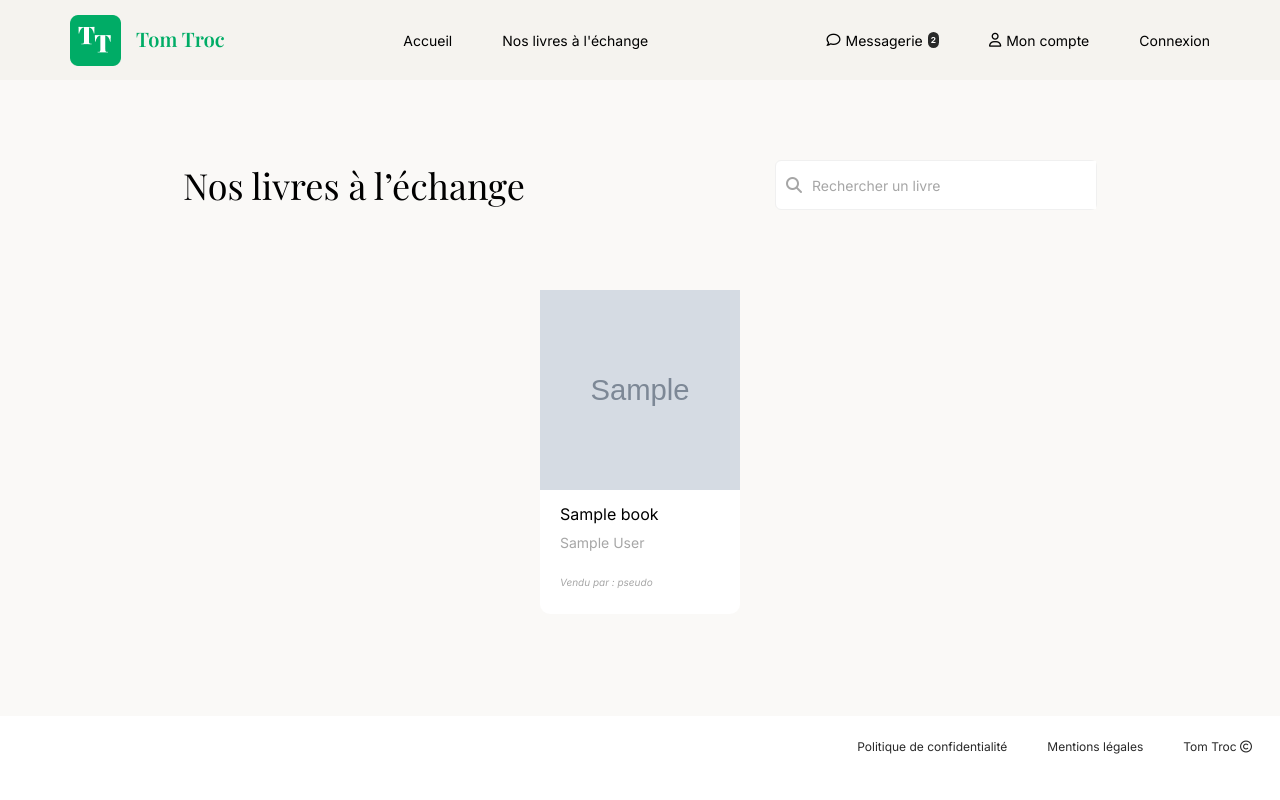
After one commit to AD2210/MissionP6, a PHP site: template Views/templates/allBooks.php in a window 1280 px wide; the page is wider, and only the part inside the window is pictured. The commit adds this page. Run offline with PHP 8.4, Linux system fonts and the light colour scheme; the template is opened without the code that fills it: most values are stand-ins (such as "Sample title", 1, 10 or a date in 2020); grey boxes marked "Sample" are stand-in pictures; some libraries are stand-ins or nearby versions; some web fonts are replaced.

Commit message:
Pages allbooks and one book Html ok, css ok on allbooks for now

```diff
--- /dev/null
+++ b/Views/templates/allBooks.php
@@ -0,0 +1,31 @@
+<section class="oursBooksSection">
+    <div class="SectionTitle">
+        <h1>Nos livres à l’échange</h1>
+        <div class="searchBar">
+            <i class="fa-solid fa-magnifying-glass"></i>
+            <input type="search" name="bookSearch" id="bookSearch" placeholder="Rechercher un livre">
+        </div>
+    </div>
+    <div class="bookCardsContainer">
+        <?php foreach ($books as $book){
+            //Variable pour HereDoc
+            $title = $book->getTitle();
+            $author = $book->getAuthor();
+            $picture = $book->getPicture();
+            //$pseudo = $book->getIdMember();
+
+            //Bloc d'affichage
+            $bookCard = <<<HTML
+                <article class="bookCard">
+                    <img src="$picture" alt="photo d'un livre">
+                    <div class="bookCardText">
+                        <h3>$title</h3>
+                        <h4>$author</h4>
+                        <p>Vendu par : pseudo</p>
+                    </div>
+                </article>
+            HTML;
+            echo $bookCard;
+        } ?>
+    </div>
+</section>
--- a/Views/templates/home.php
+++ b/Views/templates/home.php
@@ -25,7 +25,7 @@
             //$pseudo = $book->getIdMember();
 
             // hereDoc pour afficher les variables récupérés
-            $bookCard = <<<BOOK
+            $bookCard = <<<HTML
                     <article class="bookCard">
                         <img src="$picture" alt="photo d'un livre">
                         <div class="bookCardText">
@@ -34,7 +34,7 @@
                             <p>Vendu par : pseudo</p>
                         </div>
                     </article>
-                    BOOK;
+                    HTML;
             echo $bookCard;
         } ?>
     </div>
--- a/css/style.css
+++ b/css/style.css
@@ -197,13 +197,17 @@ footer img{
     padding-bottom: 64px;
 }
 
+/******** bookCard ********/
+
 .bookCardsContainer {
     display: flex;
     flex-direction: row;
+    flex-wrap: wrap;
+    max-width: 914px;
     height: 324px;
-    gap: 48px;
+    gap: 38px;
     margin-top: 80px;
-    margin-bottom: 48px;
+    margin-bottom: 38px;
 }
 
 .bookCardsContainer img {
@@ -215,6 +219,7 @@ footer img{
 .bookCard {
     background-color: white;
     border-radius: 0 0 10px 10px;
+    flex: 1 1 auto;
 }
 
 .bookCardText {
@@ -316,3 +321,58 @@ footer img{
     width: 100%;
     object-fit: cover;
 }
+
+/******** nos livres à l'échange ********/
+
+.oursBooksSection {
+    width: 1440px;
+    background-color: var(--backgroundColorSecond);
+    display: flex;
+    flex-direction: column;
+    align-items: center;
+    padding-bottom: 64px;
+}
+
+.SectionTitle{
+    display: flex;
+    flex-direction: row;
+    align-items:center;
+    justify-content: space-between;
+    width: 914px;
+}
+
+.searchBar{
+    display: flex;
+    align-items: center;
+    justify-content: flex-start;
+    gap: 10px;
+    padding-left: 10px;
+    width: 322px;
+    height: 50px;
+    background-color: white;
+    border: solid #F0F0F0 1px;
+    border-radius: 6px;
+    color: #A6A6A6;
+}
+
+.searchBar input{
+    border: none;
+    color: #A6A6A6;
+    height: 100%;
+    width: 100%;
+    font-size: 14px;
+    font-family: "Inter", serif;
+    font-optical-sizing: auto;
+    font-weight: 400;
+    font-style: normal;
+    border: none;
+}
+
+.searchBar input::placeholder{
+    color: #A6A6A6;
+    font-size: 14px;
+    font-family: "Inter", serif;
+    font-optical-sizing: auto;
+    font-weight: 400;
+    font-style: normal;
+}
```
Also changed, not shown: Views/templates/oneBook.php (added, +32 -0 lines), index.php (+6 -1 lines), src/controllers/MainController.php (+10 -0 lines), Views/templates/LoginPage.php (added), Views/templates/all_books.php (deleted), Views/templates/connnexion.php (deleted), Views/templates/one_book.php (deleted), Views/templates/privatePage.php (added), Views/templates/private_page.php (deleted), Views/templates/publicPage.php (added), Views/templates/public_page.php (deleted), Views/templates/registration.php (deleted).
